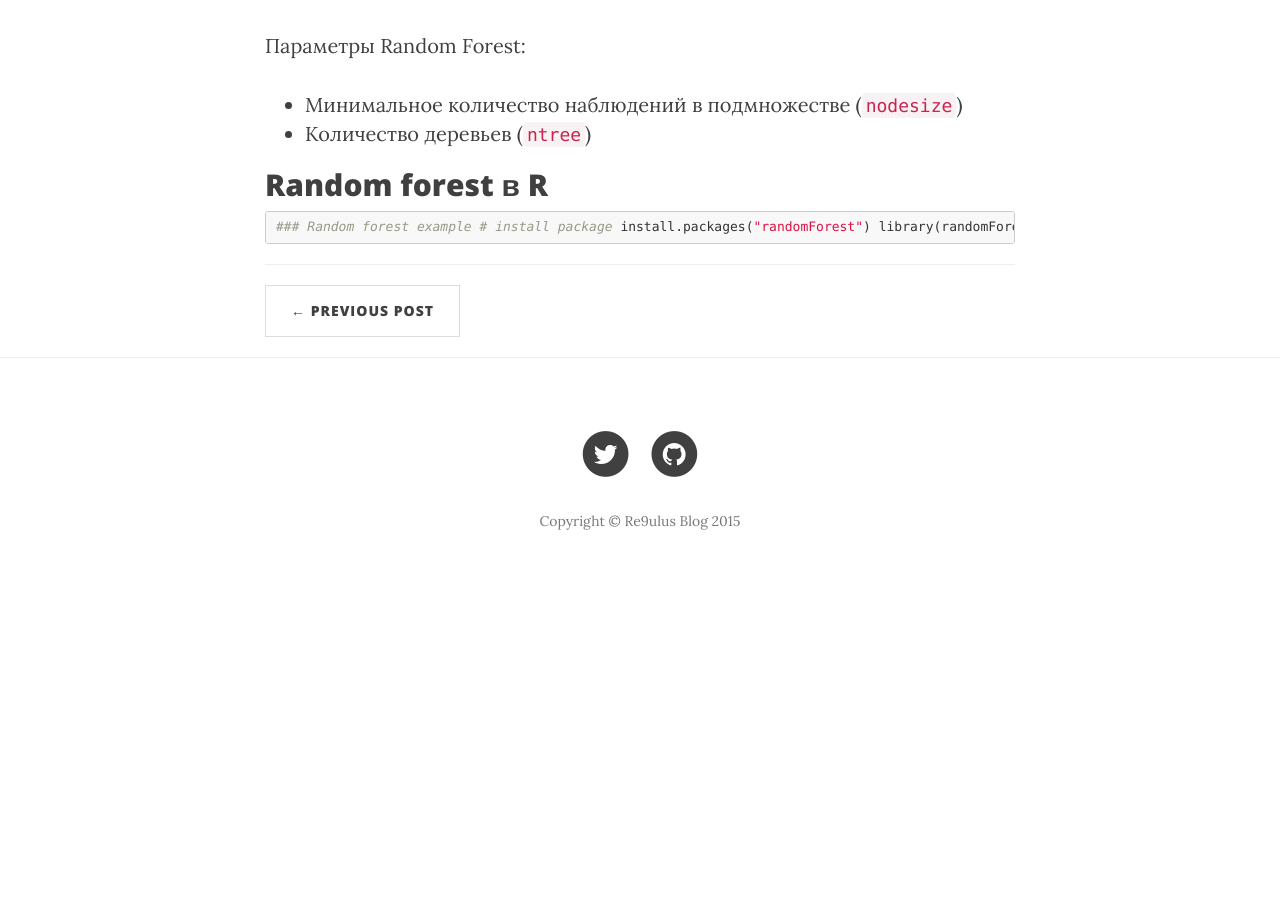
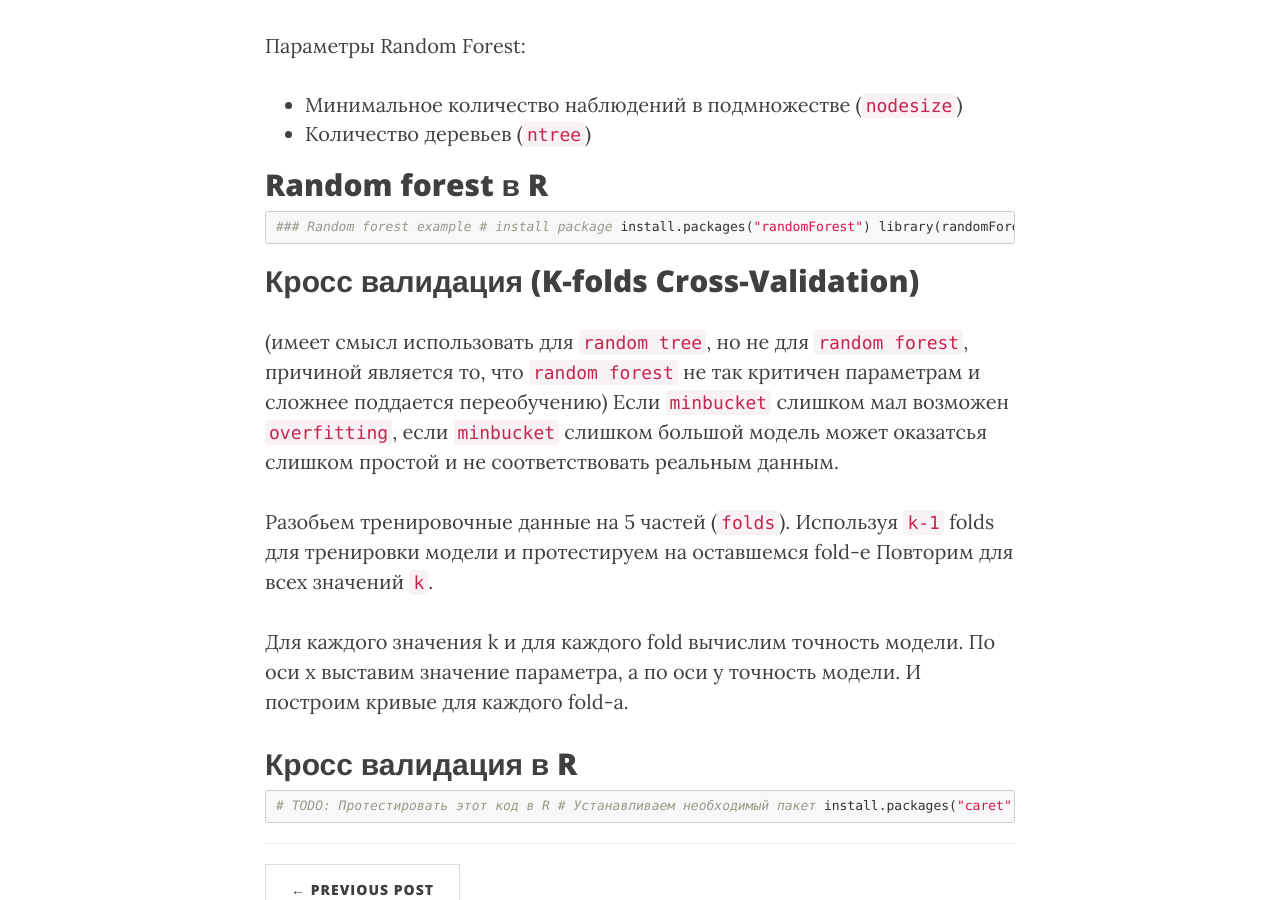
Before and after one commit to rmalkevy/re9ulus.github.io, a Jekyll site: the page built from _posts/2015-11-10-trees_in_r.markdown, in a window 1280 px wide and 900 px high, scrolled down 1748 px. Built offline with Jekyll 4.4.1, drawn with Linux system fonts in a browser that asks for light colours; nearby versions of some CDN libraries; before the commit the page ends 2345 px from its top, so only the background shows below that.

Commit message:
Apdate trees article, add info about cross-validation

```diff
--- a/_posts/2015-11-10-trees_in_r.markdown
+++ b/_posts/2015-11-10-trees_in_r.markdown
@@ -106,3 +106,39 @@ PredictForest = predict(StevensForest, newdata = Test)
 table(Test$Reverse, PredictForest)
 (40 + 75) / (40 + 37 + 18 + 75)
 {% endhighlight %}
+
+##Кросс валидация (K-folds Cross-Validation)
+
+(имеет смысл использовать для `random tree`, но не для `random forest`, причиной является то, что `random forest` не так критичен параметрам и сложнее поддается переобучению)
+Если `minbucket` слишком мал возможен `overfitting`,
+если `minbucket` слишком большой модель может оказатсья слишком простой и не соответствовать реальным данным.
+
+Разобьем тренировочные данные на 5 частей (`folds`).
+Используя `k-1` folds для тренировки модели и протестируем на оставшемся fold-e
+Повторим для всех значений `k`.
+
+Для каждого значения k и для каждого fold вычислим точность модели.
+По оси x выставим значение параметра, а по оси y точность модели. И построим кривые для каждого fold-a.
+
+## Кросс валидация в R
+
+{% highlight R %}
+# TODO: Протестировать этот код в R
+# Устанавливаем необходимый пакет
+install.packages("caret")
+install.packages("e1071")
+library(caret)
+library(e1071)
+
+# method="cv" - использовть кросс-валидацию
+# number=10 - использовать 10 фолдов
+fitControl = trainControl(method="cv", number=10)
+cartGrid = expand.grid(.cp=(1:50)*0.01)
+
+# CrossValidation
+train(Reverse ~ Circuit + Issue + Petitioner + ..., data=Train, method="rpart",
+    trControl=fitControl, tuneGrid=cartGrid)
+
+# Полученный cp необходимо использовать в функции rpart в качестве параметра
+# control=rpart.control(cp=)
+{% endhighlight %}
```
